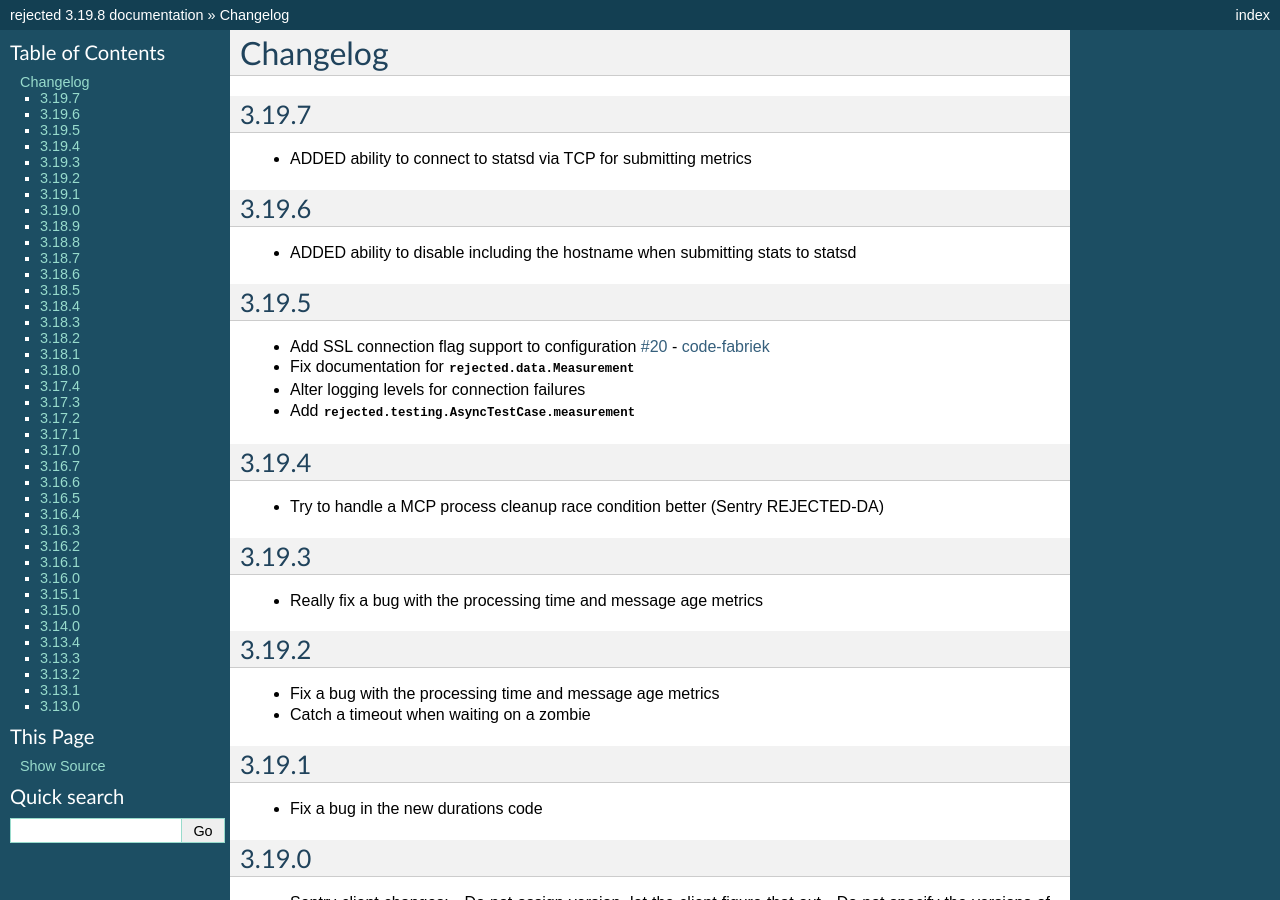
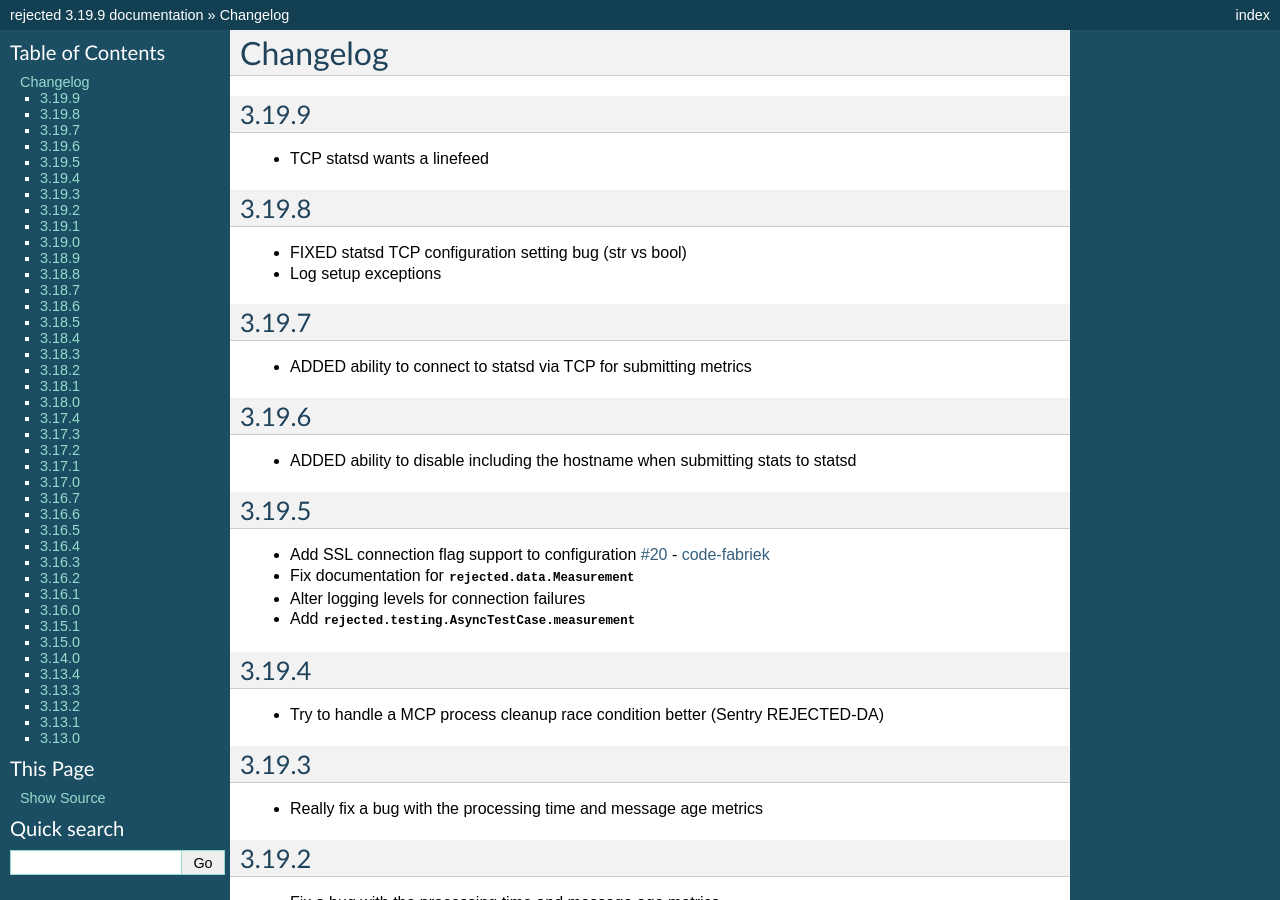
Before and after one commit to gmr/rejected, a Sphinx documentation site: the page built from docs/history.rst, in a window 1280 px wide and 900 px high. Built offline with Sphinx 7.4.7, drawn with Linux system fonts in a browser that asks for light colours; some of the changed text lies outside the part shown.

Commit message:
Include a linefeed

```diff
--- a/docs/history.rst
+++ b/docs/history.rst
@@ -1,5 +1,17 @@
 Changelog
 =========
+
+3.19.9
+------
+
+- TCP statsd wants a linefeed
+
+3.19.8
+------
+
+- FIXED statsd TCP configuration setting bug (str vs bool)
+- Log setup exceptions
+
 
 3.19.7
 ------
--- a/rejected/__init__.py
+++ b/rejected/__init__.py
@@ -18,7 +18,7 @@ from rejected.consumer import ProcessingException
 
 __author__ = 'Gavin M. Roy <gavinmroy@gmail.com>'
 __since__ = '2009-09-10'
-__version__ = '3.19.8'
+__version__ = '3.19.9'
 
 __all__ = [
     'Consumer',
```
Also changed, not shown: CHANGELOG.md (+4 -0 lines), 1 other file.
